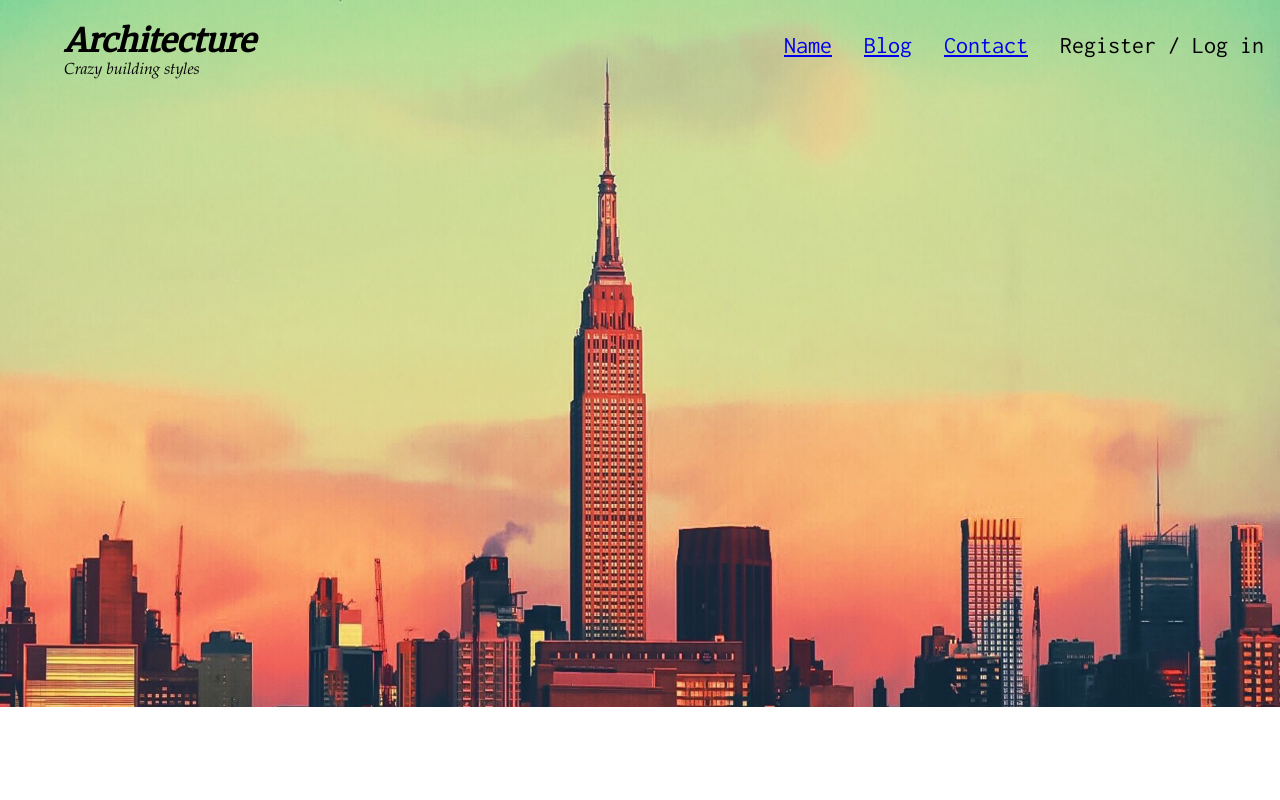
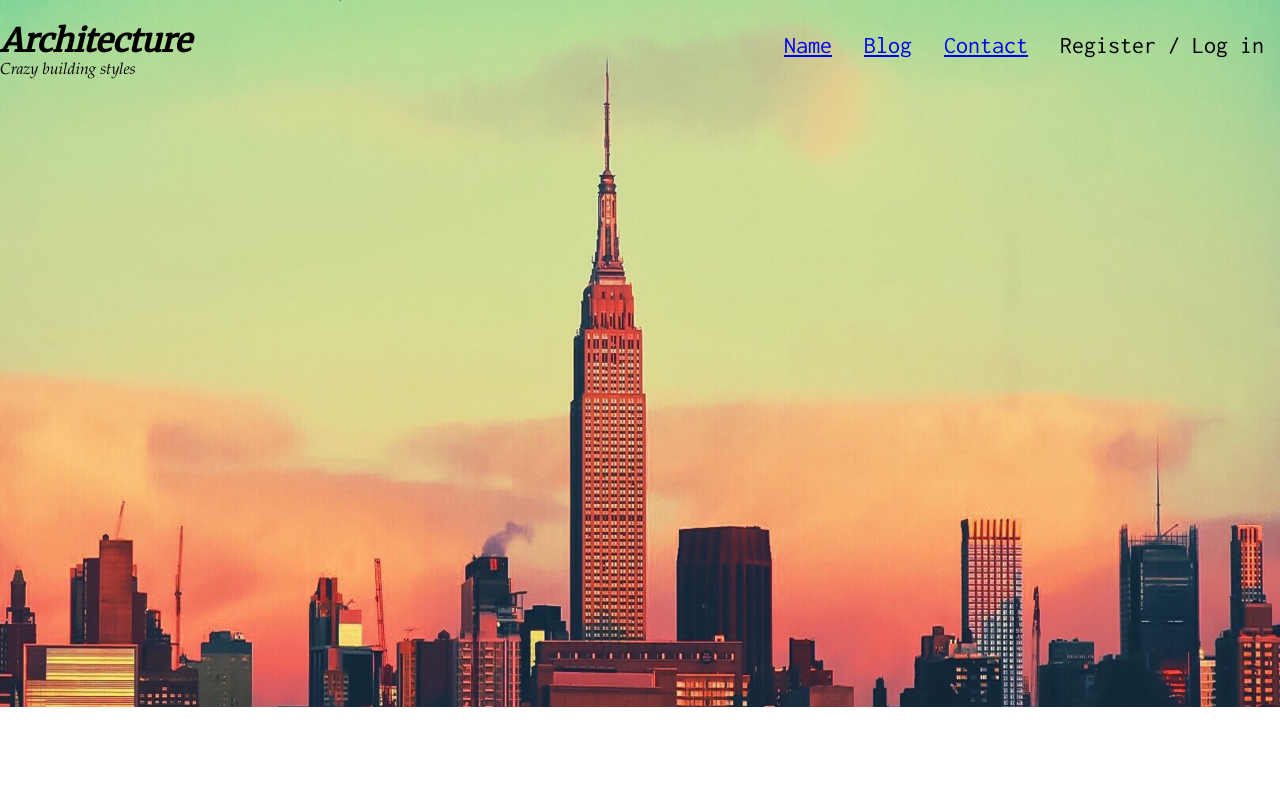
Before and after one commit to Loosergirl/Simple-CMS, a PHP site: page / in a window 1280 px wide. Run offline with PHP 8.4, Linux system fonts and the light colour scheme.

Commit message:
Changes in css

```diff
--- a/css/main.css
+++ b/css/main.css
@@ -1,8 +1,6 @@
 @import url("https://fonts.googleapis.com/css?family=Merriweather");
 @import url("https://fonts.googleapis.com/css?family=Inconsolata");
 body, html {
-  height: 100%;
-  width: 100%;
   margin: 0;
   font-family: -apple-system, BlinkMacSystemFont, "Segoe UI", Helvetica, Arial, sans-serif; }
 
@@ -17,7 +15,9 @@ body, html {
   -ms-flex-pack: justify;
   justify-content: space-between;
   width: 100%;
-  float: center; }
+  margin-left: auto;
+  margin-right: auto;
+  max-width: 1300px; }
 
 .site-header {
   width: 100%; }
@@ -41,8 +41,6 @@ body, html {
     font-weight: 700;
     font-style: italic;
     -webkit-margin-after: 0 !important; }
-  .site-header__logo-left {
-    margin-left: 5%; }
   .site-header__logo-caption {
     font-family: "Book Antiqua", 'Merriweather', sans-serif;
     font-weight: 400;
@@ -57,4 +55,5 @@ body, html {
     top: 0;
     z-index: -1; }
     .site-header__jumbotron img {
+      display: block;
       top: -50; }
--- a/partials/header.php
+++ b/partials/header.php
@@ -15,7 +15,7 @@
           </ul>
         </nav>
     </div>
+    </header>
     <section class="site-header__jumbotron">
       <img srcset="images/skyscraper-large1.png 1920w" alt="Photo of skyscraper">
     </section>
-    </header>
--- a/scss/global/_global.scss
+++ b/scss/global/_global.scss
@@ -1,8 +1,7 @@
 
 body, html{
-  height: 100%;
-  width: 100%;
   margin: 0;
+  font-size: 16px;
   font-family: -apple-system, BlinkMacSystemFont, "Segoe UI", Helvetica, Arial, sans-serif;
 }
 
--- a/scss/global/_mixins.scss
+++ b/scss/global/_mixins.scss
@@ -0,0 +1,17 @@
+@define-mixin atLarge {
+  @media (min-width: 1200px) {
+    @mixin-content;
+  }
+}
+
+@define-mixin atMedium {
+  @media (min-width: 800px;) {
+    @mixin-content;
+  }
+}
+
+@define-mixin atSmall {
+  @media (min-width: 530px;) {
+    @mixin-content;
+  }
+}
--- a/scss/modules/_site-header.scss
+++ b/scss/modules/_site-header.scss
@@ -18,6 +18,12 @@
       font-size: 1.5rem;
       list-style-type: none;
       padding: 1rem;
+
+      @mixin {
+        (min-width: 800px) {
+          font-size: 1rem;
+        }
+      }
     }
 
     &__logo{
@@ -28,7 +34,7 @@
     }
 
     &__logo-left{
-      margin-left: 5%;
+
     }
 
     &__logo-caption{
@@ -48,6 +54,7 @@
       z-index: -1;
 
       img {
+          display: block;
           top: -50;
           }
         }
--- a/scss/modules/_wrapper.scss
+++ b/scss/modules/_wrapper.scss
@@ -6,5 +6,7 @@
   -ms-flex-pack: justify;
   justify-content: space-between;
   width: 100%;
-  float: center;
+  margin-left: auto;
+  margin-right: auto;
+  max-width: 1300px;
 }
```
